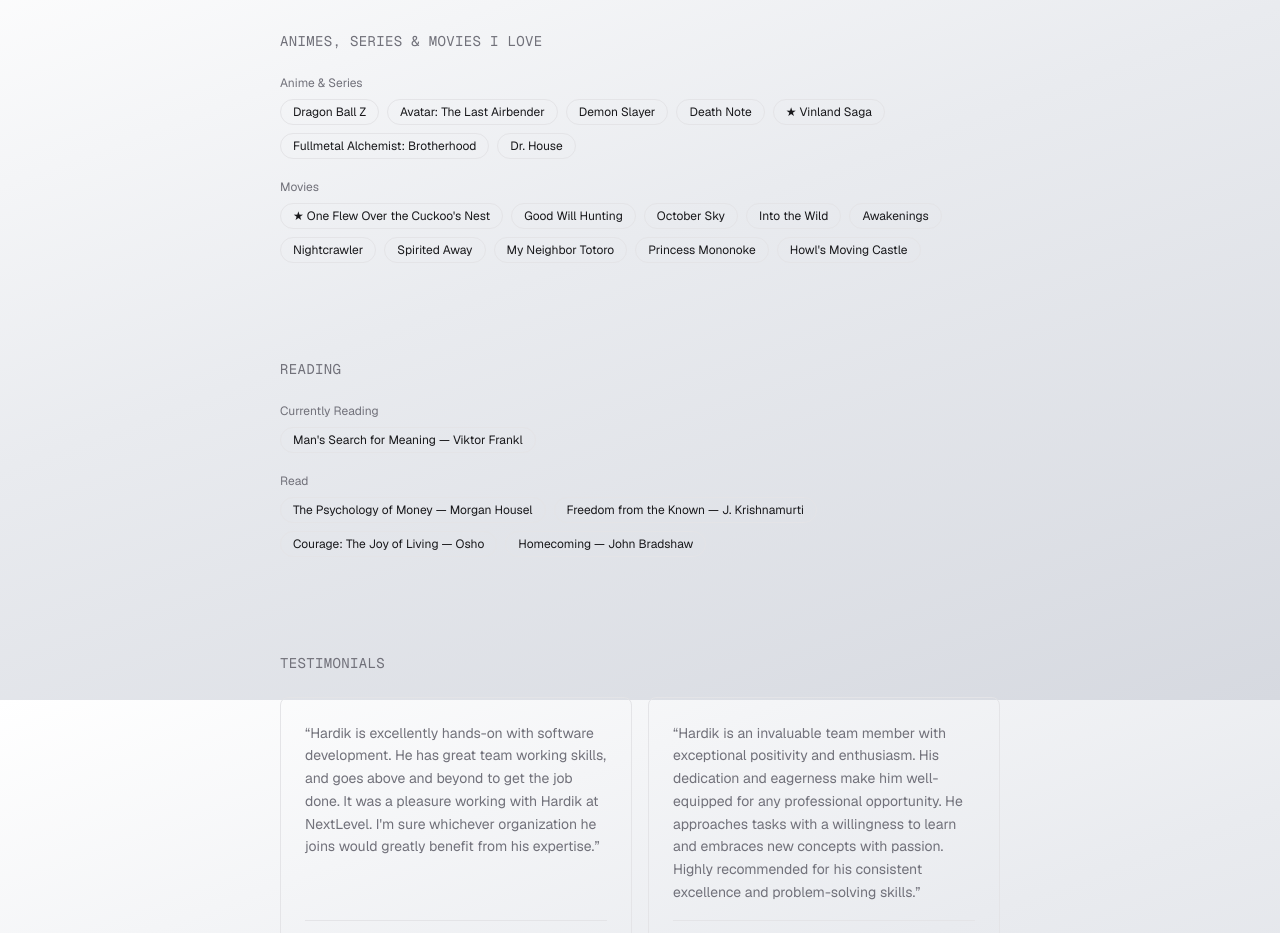
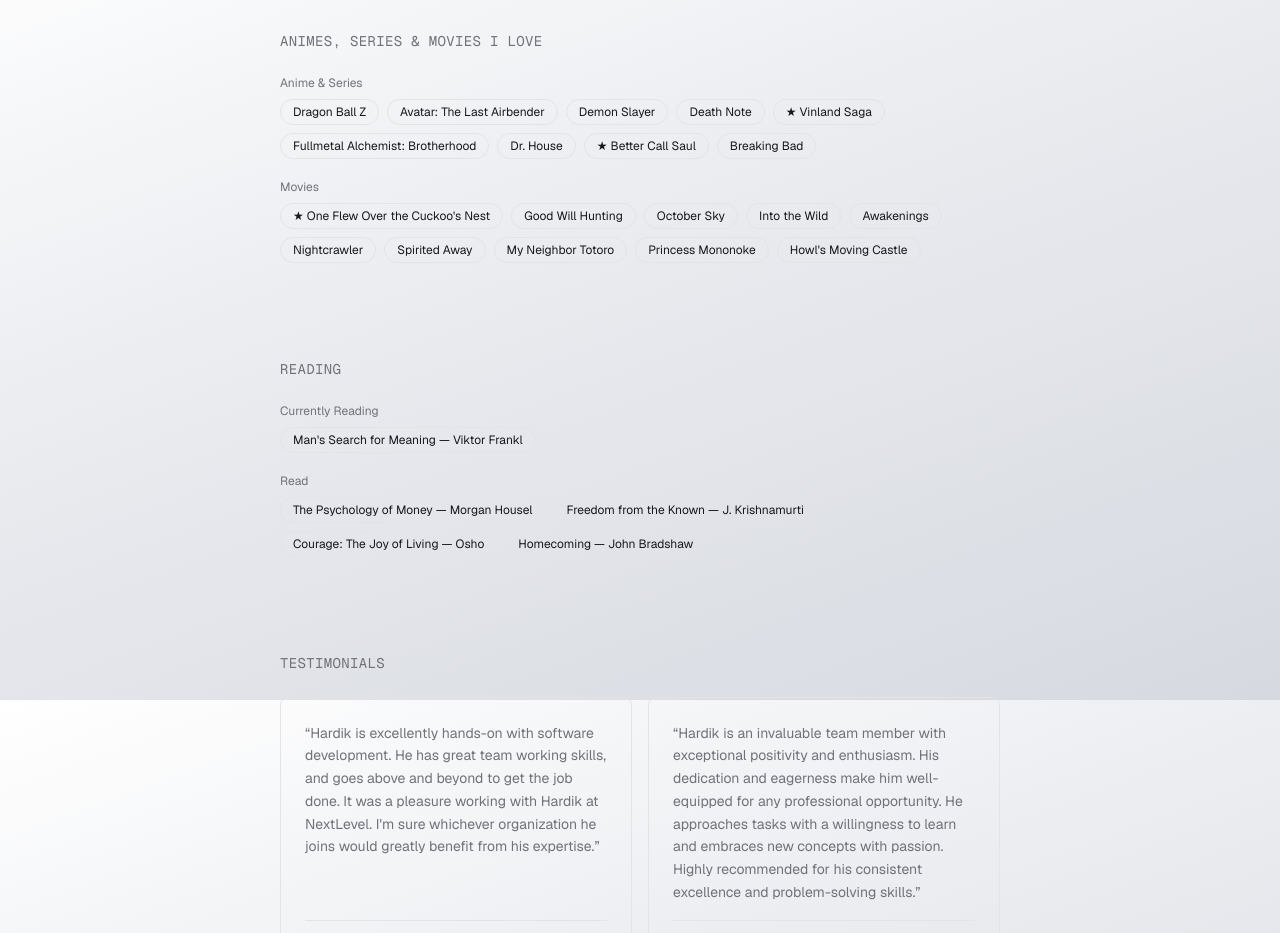
Before and after one commit to hardikhere/portfolio, a Next.js app: page / in a window 1280 px wide. Shown: the part 4100-5033 px from the top of the page. Built offline with nearby package versions, Linux system fonts and the light colour scheme; no server answers.

Commit message:
new career

```diff
--- a/src/data/watching.ts
+++ b/src/data/watching.ts
@@ -19,6 +19,8 @@
       { title: "Vinland Saga", favorite: true },
       { title: "Fullmetal Alchemist: Brotherhood" },
       { title: "Dr. House" },
+      { title: "Better Call Saul", favorite: true },
+      { title: "Breaking Bad" },
     ],
   },
   {
```
